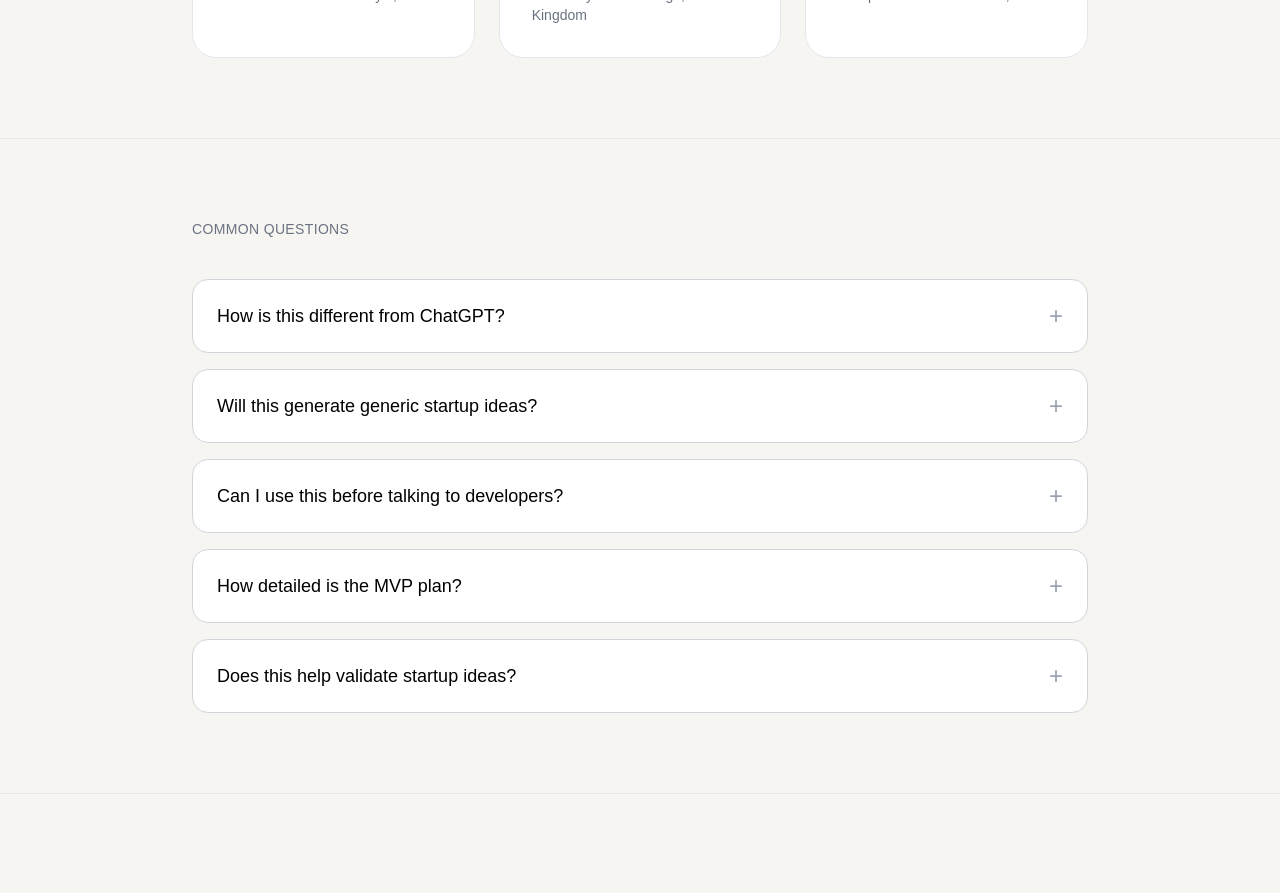
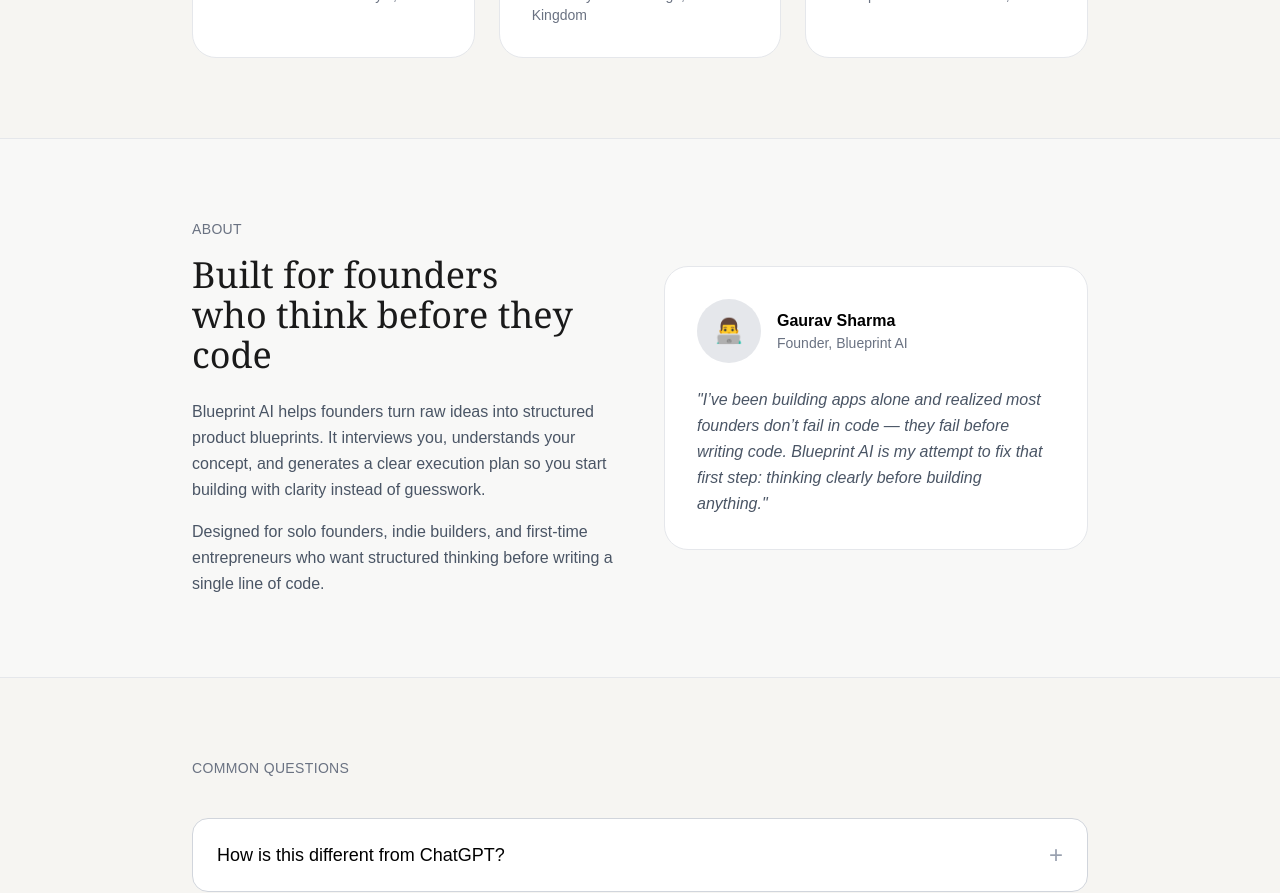
Before and after one commit to GouravSharma1916/blueprint-ai, a Next.js app: page / in a window 1280 px wide. Shown: the part 3980-4873 px from the top of the page. Built offline with nearby package versions, Linux system fonts and the light colour scheme.

Commit message:
Update homepage

```diff
--- a/app/page.tsx
+++ b/app/page.tsx
@@ -479,6 +479,59 @@
 
 
 
+{/* ABOUT + FOUNDER */}
+<section className="py-20 px-6 border-b border-gray-200 bg-[#f8f8f7]">
+  <div className="max-w-4xl mx-auto grid grid-cols-1 md:grid-cols-2 gap-12 items-center">
+
+    {/* About */}
+    <div>
+      <p className="text-sm tracking-wide text-gray-500 uppercase">About</p>
+
+      <h2 className="mt-4 text-4xl font-serif">
+        Built for founders<br />who think before they code
+      </h2>
+
+      <p className="mt-6 text-gray-600 leading-relaxed">
+        Blueprint AI helps founders turn raw ideas into structured product blueprints.
+        It interviews you, understands your concept, and generates a clear execution plan
+        so you start building with clarity instead of guesswork.
+      </p>
+
+      <p className="mt-4 text-gray-600 leading-relaxed">
+        Designed for solo founders, indie builders, and first-time entrepreneurs
+        who want structured thinking before writing a single line of code.
+      </p>
+    </div>
+
+    {/* Founder card */}
+    <div className="rounded-3xl border border-gray-200 bg-white p-8">
+
+      <div className="flex items-center gap-4">
+
+        <div className="h-16 w-16 rounded-full bg-gray-200 flex items-center justify-center text-2xl">
+          👨‍💻
+        </div>
+
+        <div>
+          <p className="font-semibold text-black">Gaurav Sharma</p>
+          <p className="text-sm text-gray-500">Founder, Blueprint AI</p>
+        </div>
+
+      </div>
+
+      <p className="mt-6 text-gray-600 leading-relaxed italic">
+        "I’ve been building apps alone and realized most founders don’t fail in code —
+        they fail before writing code. Blueprint AI is my attempt to fix that first step:
+        thinking clearly before building anything."
+      </p>
+
+    </div>
+
+  </div>
+</section>
+
+
+
 
 
 
```
